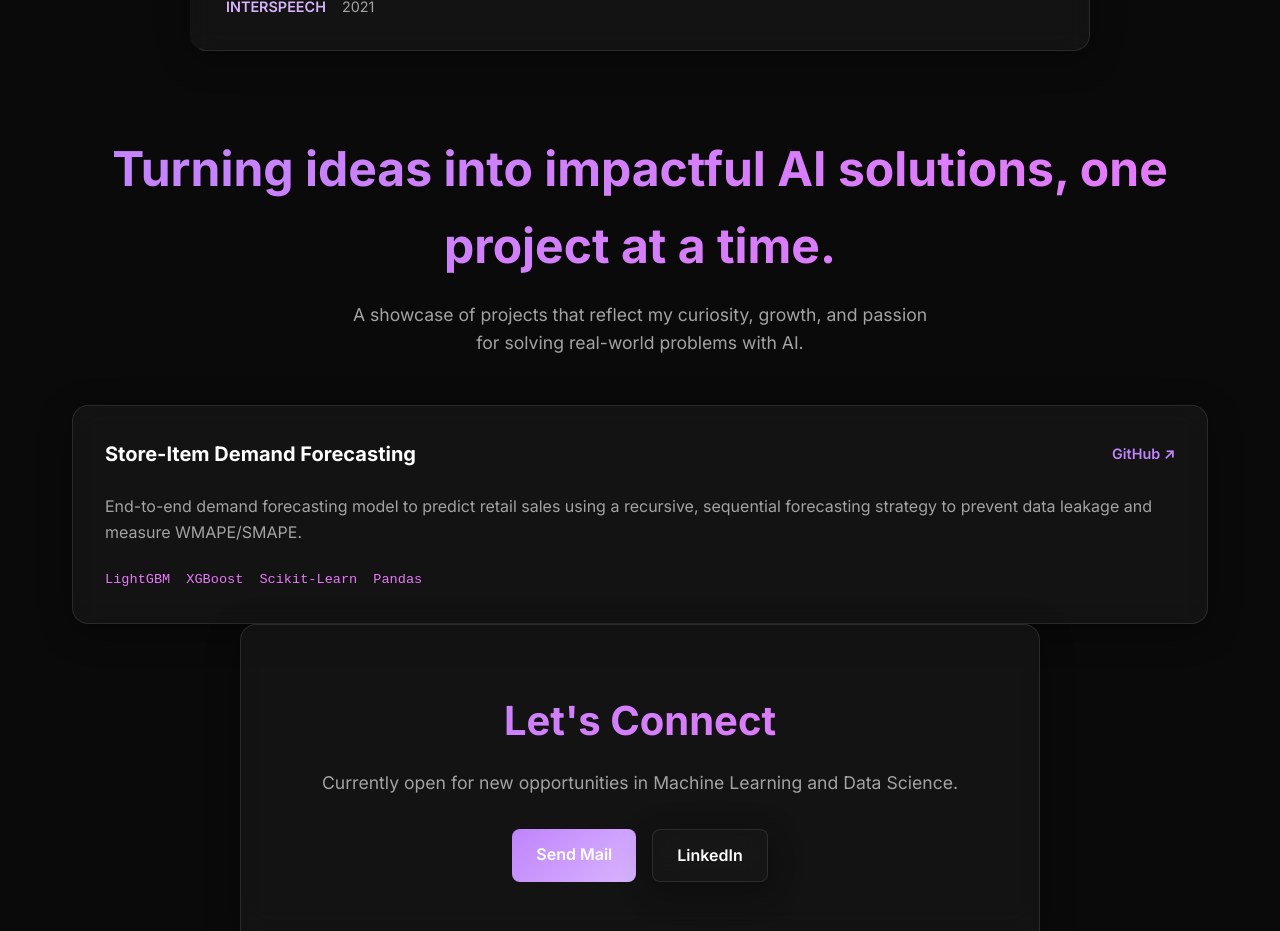
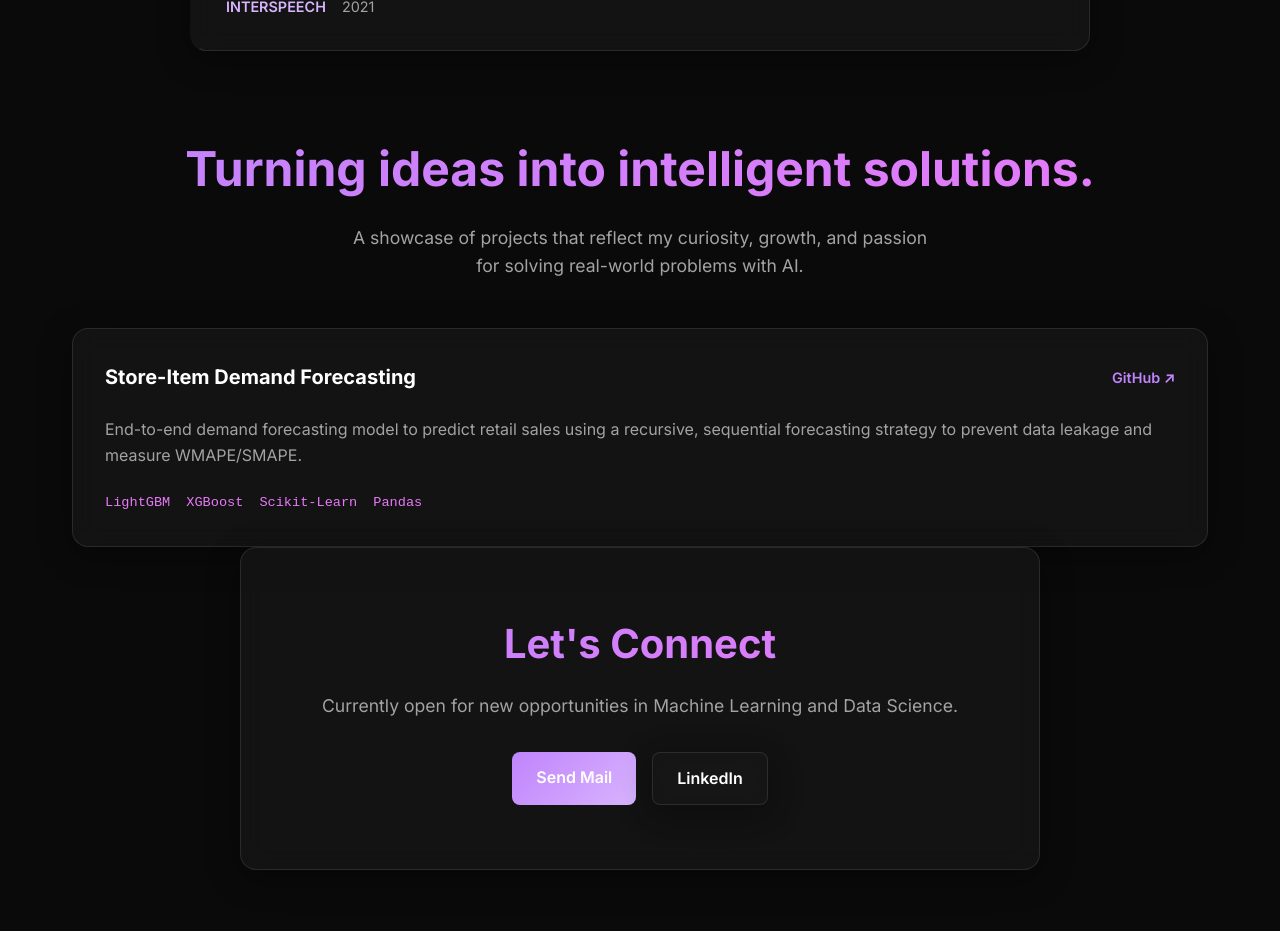
Before and after one commit to Khaing-Zar-Mon/Khaing-Zar-Mon.github.io, a React (Vite) app: page / in a window 1280 px wide. Shown: the part 6400-7331 px from the top of the page. Built offline with nearby package versions, Linux system fonts and the light colour scheme.

Commit message:
update projects

```diff
--- a/src/components/Projects.jsx
+++ b/src/components/Projects.jsx
@@ -4,7 +4,7 @@ import './Projects.css';
 const Projects = () => {
   return (
     <section className="projects container" id="projects">
-      <h2 className="section-title text-gradient">Turning ideas into impactful AI solutions, one project at a time.</h2>
+      <h2 className="section-title text-gradient">Turning ideas into intelligent solutions.</h2>
       <p className="projects-subtitle">A showcase of projects that reflect my curiosity, growth, and passion for solving real-world problems with AI.</p>
       <div className="project-grid">
         <div className="project-card glass">
```
